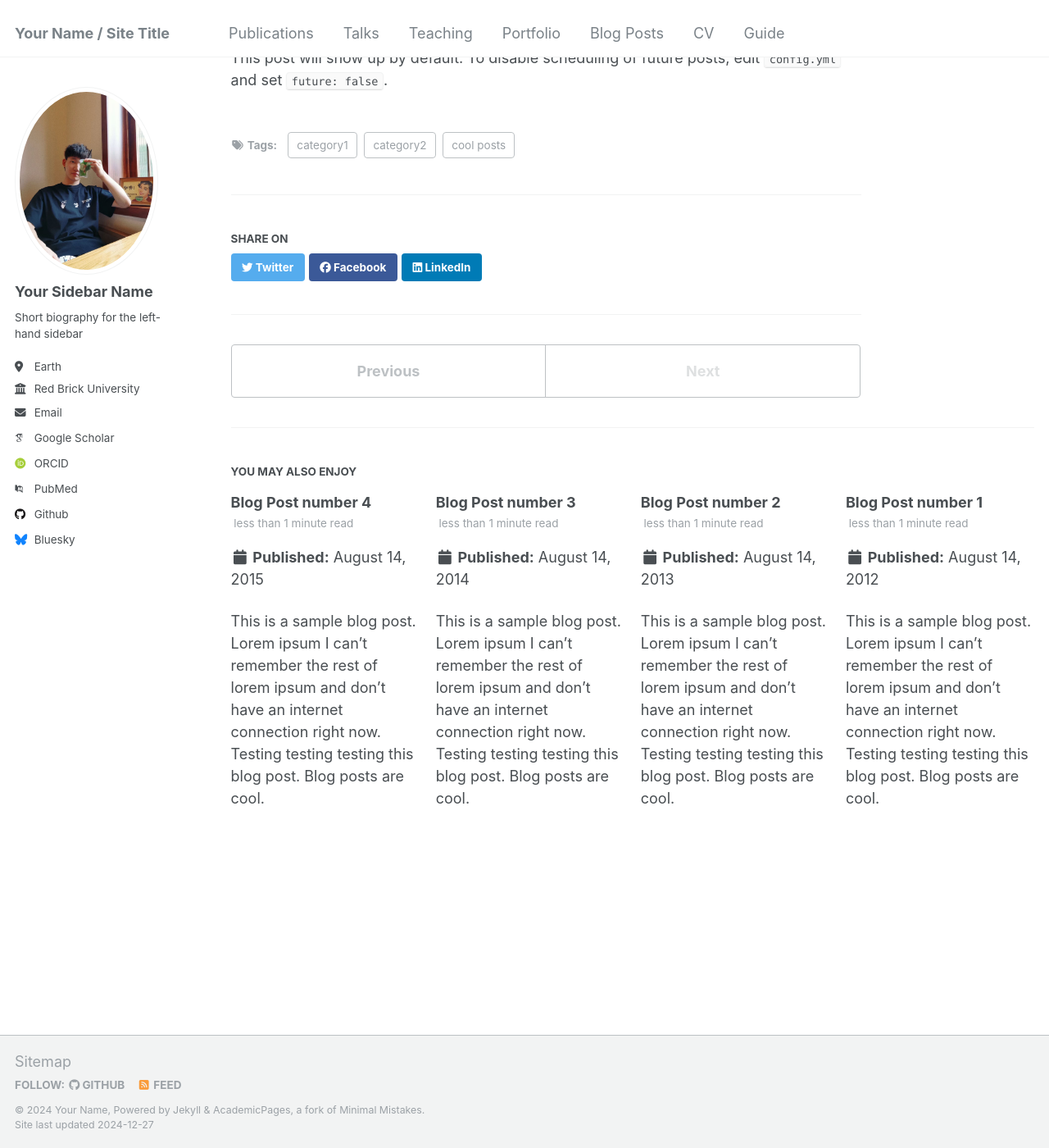
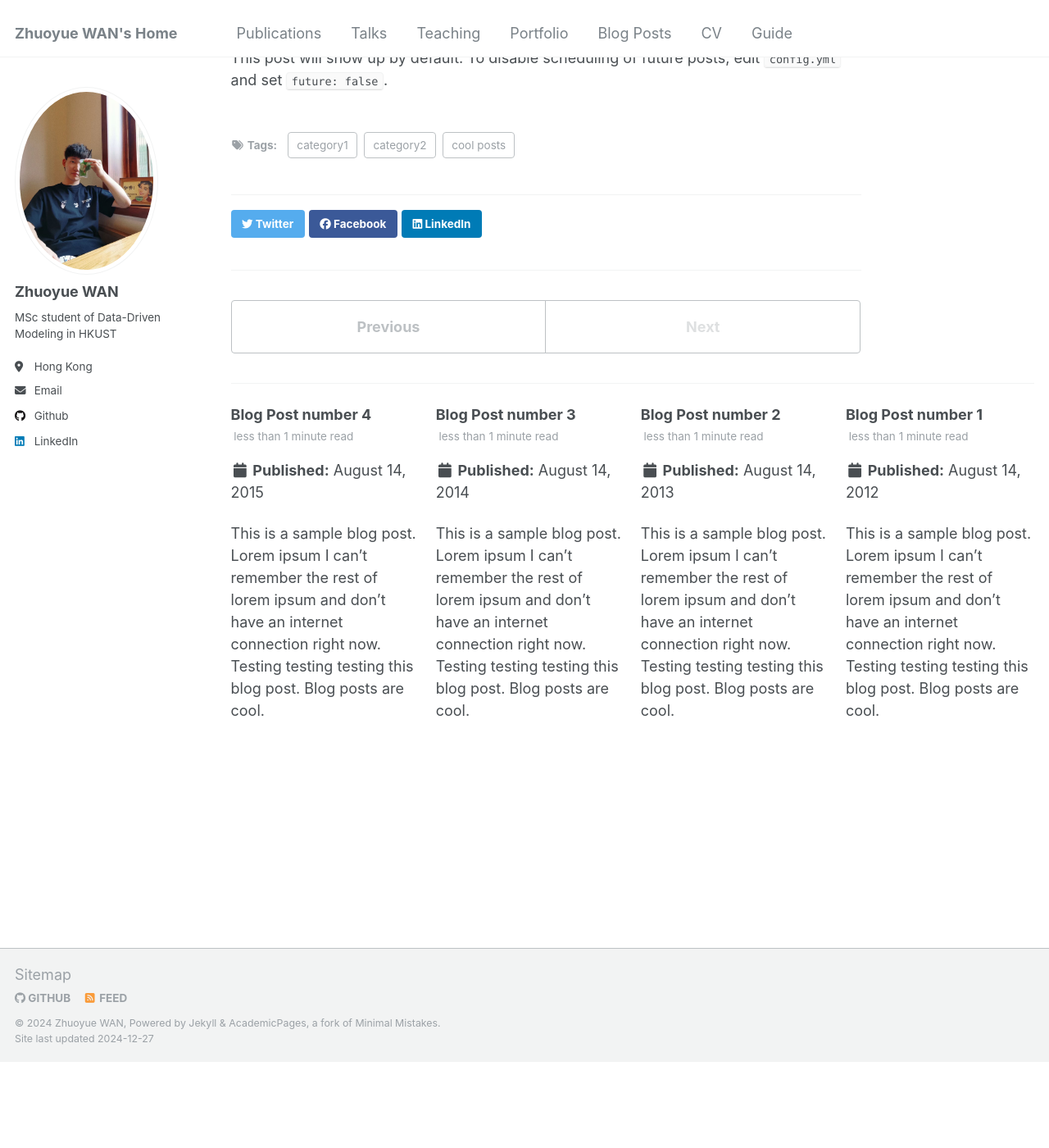
Before and after one commit to zwanah/zwanah.github.io, a Jekyll site: the page built from _posts/2199-01-01-future-post.md, in a window 1280 px wide and 1400 px high, scrolled down 173 px. Shown: the whole window at 82% size. Built offline with Jekyll 4.4.1, drawn with Linux system fonts in a browser that asks for light colours; some web fonts are replaced; after the commit the page ends 1467 px from its top, so only the background shows below that; some of the changed lines change nothing that is shown.

Commit message:
24_12_7_1

```diff
--- a/_config.yml
+++ b/_config.yml
@@ -3,87 +3,17 @@
 # This config file is meant for settings that affect your entire site, values
 # which you are expected to set up once and rarely need to edit after that.
 # For technical reasons, this file is *NOT* reloaded automatically when you use
-# `jekyll serve -l -H localhost`. If you change this file, please restart the
-# server process.
-
-# Basic Site Settings
-locale                   : "en-US"
-title                    : "Your Name / Site Title"
-title_separator          : "-"
-name                     : &name "Your Name"
-description              : &description "personal description"
-url                      : https://academicpages.github.io # the base hostname & protocol for your site e.g. "https://[your GitHub username].github.io"
-baseurl                  : "" # the subpath of your site, e.g. "/blog"
-repository               : "academicpages/academicpages.github.io"
-
-# Site Author - The following control what appear as part of the author content on the side bar.
-#               If a field is blank the icon and link will not appear, otherwise it will be shown.
-#               Additional customization can be done by editing /_includes/author-profile.html
-author:
-  # Biographic information
-  avatar           : "profile.png"
-  name             : "Your Sidebar Name"
-  pronouns         : # example: "she/her"
-  bio              : "Short biography for the left-hand sidebar"
-  location         : "Earth"
-  employer         : "Red Brick University"
-  uri              : # URL
-  email            : "none@example.org"
-
-  # Academic websites
-  arxiv            : # URL - Update with the correct link to your profile
-  googlescholar    : "https://scholar.google.com/citations?user=PS_CX0AAAAAJ"
-  impactstory      : # URL
-  orcid            : "http://orcid.org/yourorcidurl"
-  semantic         : # URL
-  pubmed           : "https://www.ncbi.nlm.nih.gov/pubmed/?term=john+snow"
-  researchgate     : # URL
-  scopus           : # URL
-
-  # Repositories and software development
-  bitbucket        : # Username - Update with your username on the site
-  codepen          : # Username
-  dribbble         : # Username
-  github           : "academicpages"
-  kaggle           : # Username
-  stackoverflow    : # User number or user number and name (i.e., use "1" or "1/jeff-atwood")
-
-  # Social media
-  bluesky          : "bsky.app" # Replace this with you Bluesky username
-  facebook         : # Username
-  flickr           : # Username
-  foursquare       : # Username
-  goodreads        : # Username
-  google_plus      : # Username
-  keybase          : # Username
-  instagram        : # Username
-  lastfm           : # Username
-  linkedin         : # Username
-  mastodon         : # URL
-  medium           : # URL
-  pinterest        : # Username
-  soundcloud       : # Username
-  steam            : # Username
-  telegram         : # URL
-  tumblr           : # Username
-  twitter          : # Username for X / Twitter
-  vine             : # Username
-  weibo            : # Username
-  wikipedia        : # Username
-  xing             : # Username
-  youtube          : # Username
-  zhihu            : # Username
-
-# Publication Category - The following the list of publication categories and their headings
-publication_category:
-  books:
-    title: 'Books'
-  manuscripts:
-    title: 'Journal Articles'
-  conferences:
-    title: 'Conference Papers'
+# `jekyll serve`. If you change this file, please restart the server process.
 
 # Site Settings
+locale                   : "Hong Kong"
+title                    : "Zhuoyue WAN's Home"
+title_separator          : "-"
+name                     : &name "Zhuoyue WAN"
+description              : &description "Math to CVer"
+url                      : https://zwanah.github.io # the base hostname & protocol for your site e.g. "https://mmistakes.github.io"
+baseurl                  : "" # the subpath of your site, e.g. "/blog"
+repository               : "zwanah/zwanah.github.io"
 teaser                   :  # filename of teaser fallback teaser image placed in /images/, .e.g. "500x300.png"
 breadcrumbs              : false # true, false (default)
 words_per_minute         : 160
@@ -117,16 +47,13 @@
       options:
         format           : "iso8601" # "iso8601" (default), "timestamp-seconds", "timestamp-milliseconds"
 atom_feed:
-  hide                   : false     # change to true to hide the RSS feed in the footer
   path                   : # blank (default) uses feed.xml
-
 
 # SEO Related
 google_site_verification :
 bing_site_verification   :
 alexa_site_verification  :
 yandex_site_verification :
-
 
 # Social Sharing
 twitter:
@@ -146,9 +73,48 @@
 
 # Analytics
 analytics:
-  provider               :  "false" # false (default), "google", "google-universal", "google-analytics-4", "custom"
+  provider               :  "google-universal" # false (default), "google", "google-universal", "custom"
   google:
     tracking_id          :
+
+
+# Site Author
+author:
+  name             : "Zhuoyue WAN"
+  avatar           : "profile.png"
+  bio              : "MSc student of Data-Driven Modeling in HKUST"
+  location         : "Hong Kong"
+  employer         :
+  pubmed           : #"https://www.ncbi.nlm.nih.gov/pubmed/?term=john+snow"
+  googlescholar    : #"http://yourfullgooglescholarurl.com"
+  email            : "zwanah@connect.ust.hk"
+  researchgate     :  # example: "https://www.researchgate.net/profile/yourprofile"
+  uri              :
+  bitbucket        :
+  codepen          :
+  dribbble         :
+  flickr           :
+  facebook         :
+  foursquare       :
+  github           : "zwanah"
+  google_plus      :
+  keybase          :
+  instagram        : #"wanzhuoyue"
+  impactstory      : #"https://profiles.impactstory.org/u/xxxx-xxxx-xxxx-xxxx"
+  lastfm           :
+  linkedin         : "ZhuoyueWAN"
+  orcid            : #"http://orcid.org/yourorcidurl"
+  pinterest        :
+  soundcloud       :
+  stackoverflow    : # http://stackoverflow.com/users/123456/username
+  steam            :
+  tumblr           :
+  twitter          : #"replacethistwitterhandle"
+  vine             :
+  weibo            :
+  xing             :
+  youtube          :
+  wikipedia        :
 
 
 # Reading Files
@@ -161,26 +127,23 @@
   - "*.sublime-workspace"
   - .asset-cache
   - .bundle
-  - .github
   - .jekyll-assets-cache
   - .sass-cache
+  - CHANGELOG
+  - Capfile
+  - Gemfile
+  - Gruntfile.js
+  - LICENSE
+  - README
+  - Rakefile
   - assets/js/_main.js
   - assets/js/plugins
   - assets/js/vendor
-  - CHANGELOG
-  - Capfile
   - config
-  - Dockerfile
-  - Gemfile
-  - Gruntfile.js
   - gulpfile.js
-  - LICENSE
-  - local
   - log
   - node_modules
-  - package.json*
-  - Rakefile
-  - README
+  - package.json
   - tmp
   - vendor
 keep_files:
@@ -210,7 +173,7 @@
   enable_coderay: false
 
 
-# These settings control the types of collections used by the template
+# Collections
 collections:
   teaching:
     output: true
@@ -226,7 +189,7 @@
     permalink: /:collection/:path/
 
 
-# These settings control how pages and collections are included in the site
+# Defaults
 defaults:
   # _posts
   - scope:
@@ -282,7 +245,6 @@
       author_profile: true
       share: true
 
-
 # Sass/SCSS
 sass:
   sass_dir: _sass
@@ -293,25 +255,22 @@
 permalink: /:categories/:title/
 # paginate: 5 # amount of posts to show
 # paginate_path: /page:num/
-timezone: Etc/UTC # http://en.wikipedia.org/wiki/List_of_tz_database_time_zones
+timezone: America/Los_Angeles # http://en.wikipedia.org/wiki/List_of_tz_database_time_zones
 
 
 # Plugins
 plugins:
-  - jekyll-feed
-  - jekyll-gist
   - jekyll-paginate
   - jekyll-sitemap
+  - jekyll-gist
+  - jekyll-feed
   - jekyll-redirect-from
-  - jemoji
-
-# Mimic GitHub Pages with --safe
+# mimic GitHub Pages with --safe
 whitelist:
-  - jekyll-feed
-  - jekyll-gist
   - jekyll-paginate
   - jekyll-sitemap
-  - jekyll-redirect-from
+  - jekyll-gist
+  - jekyll-feed
   - jemoji
 
 
```
